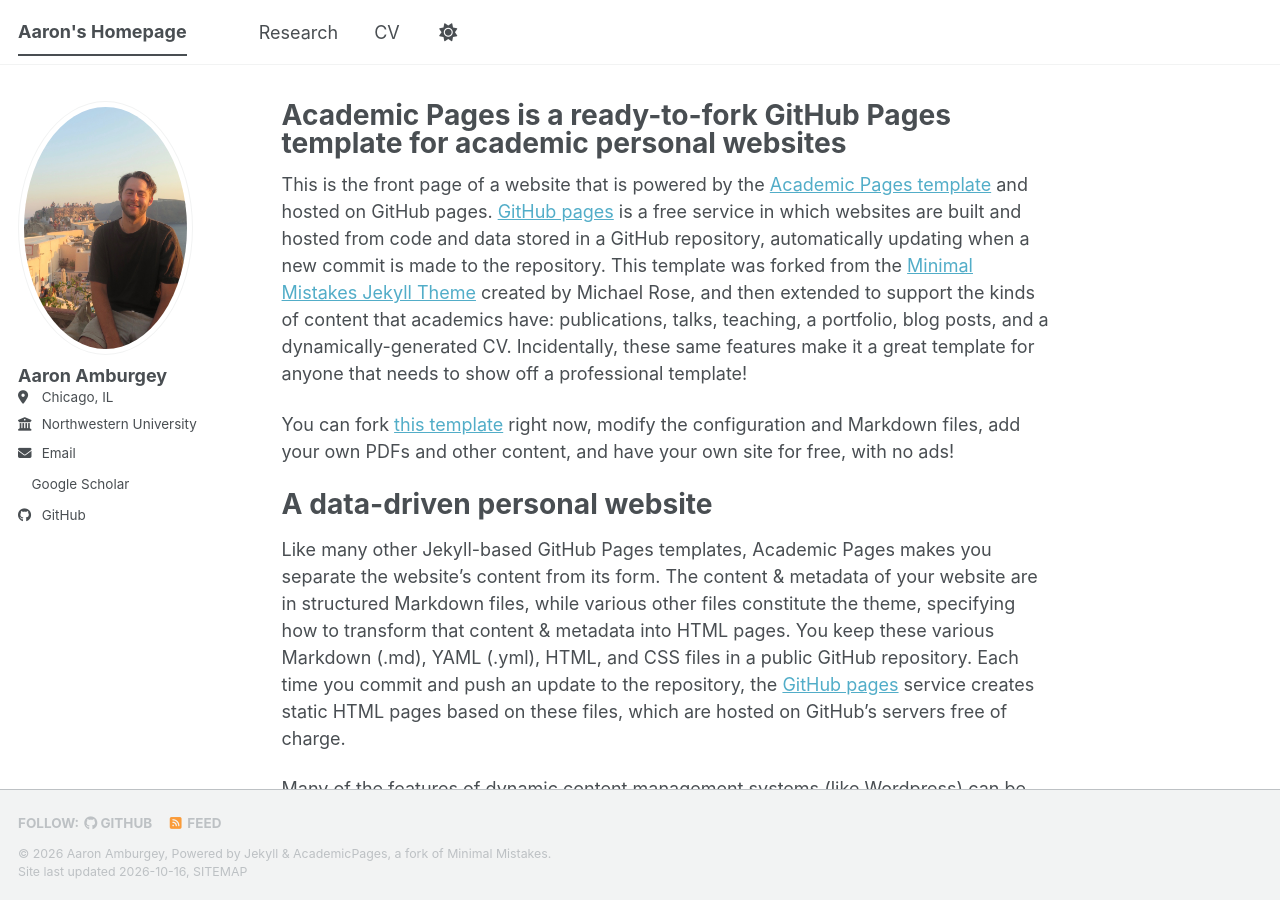
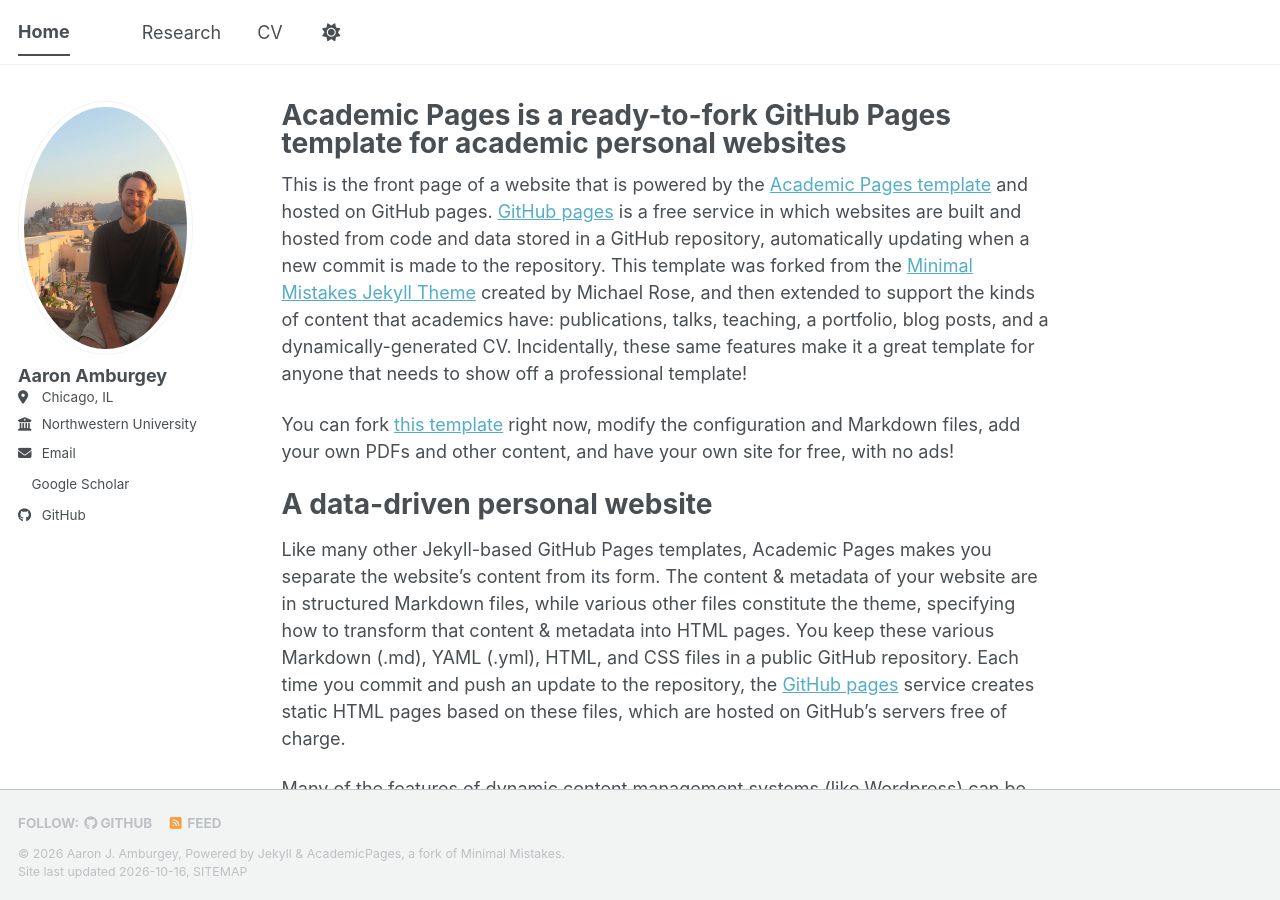
Before and after one commit to ajamburgey/ajamburgey.github.io, a Jekyll site: the page built from _pages/about.md, in a window 1280 px wide and 900 px high. Built offline with Jekyll 4.4.1, drawn with Linux system fonts in a browser that asks for light colours; a style sheet for code colours, icons or effects is not loaded.

Commit message:
Update site title and name in configuration

```diff
--- a/_config.yml
+++ b/_config.yml
@@ -9,9 +9,9 @@
 # Basic Site Settings
 locale                   : "en-US"
 site_theme               : "default" # The available themes options are "default", "air", "sunrise", "mint", "dirt" and "contrast"
-title                    : "Aaron's Homepage"
+title                    : "Home"
 title_separator          : "-"
-name                     : &name "Aaron Amburgey"
+name                     : &name "Aaron J. Amburgey"
 description              : &description "Your Name's academic portfolio"   # Update this with a general description of your site, this is the default if not overridden by a page
 url                      : "https://ajamburgey.github.io" # The base hostname & protocol for your site e.g. "https://[your GitHub username].github.io",
                                                            # or if you already have some other page hosted on Github then use "https://[your GitHub username].github.io/[Your Repo Name]"
```
